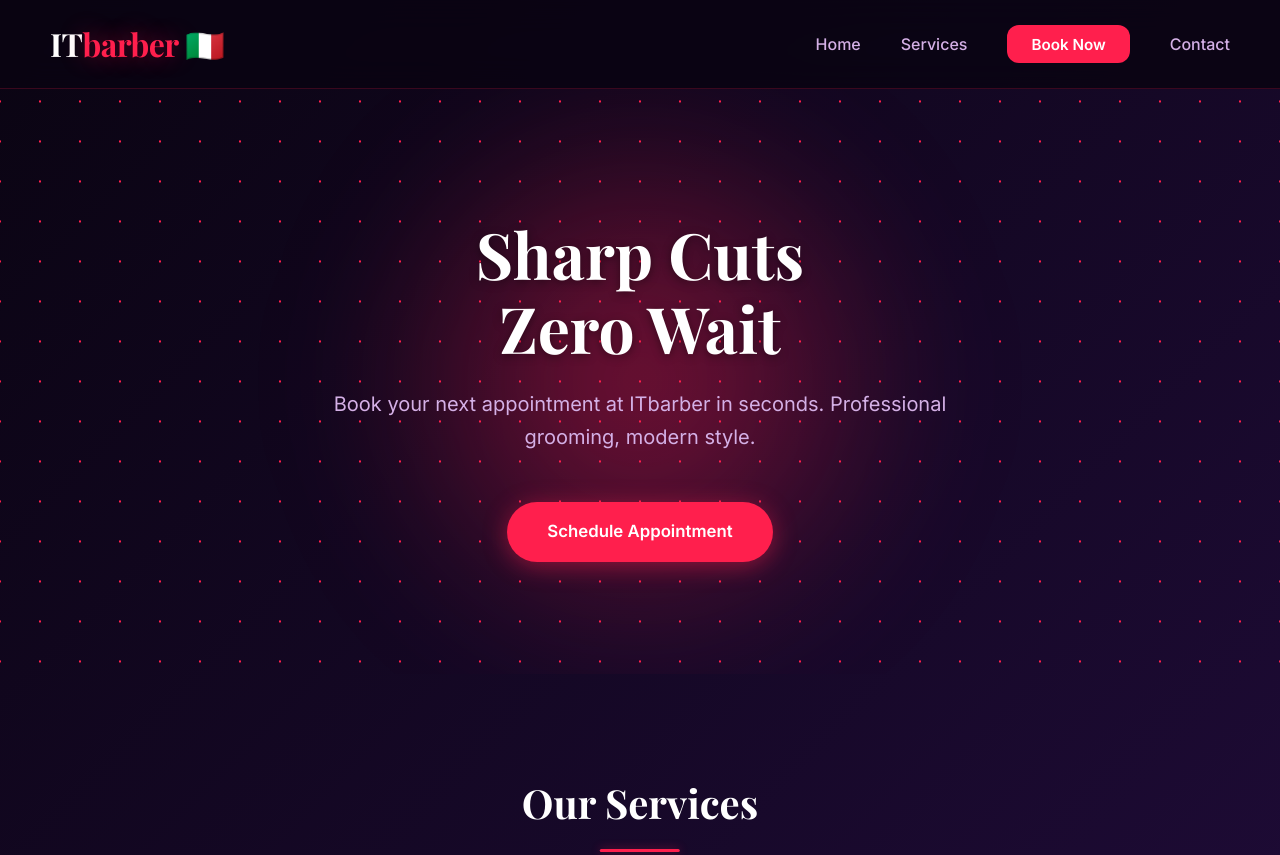
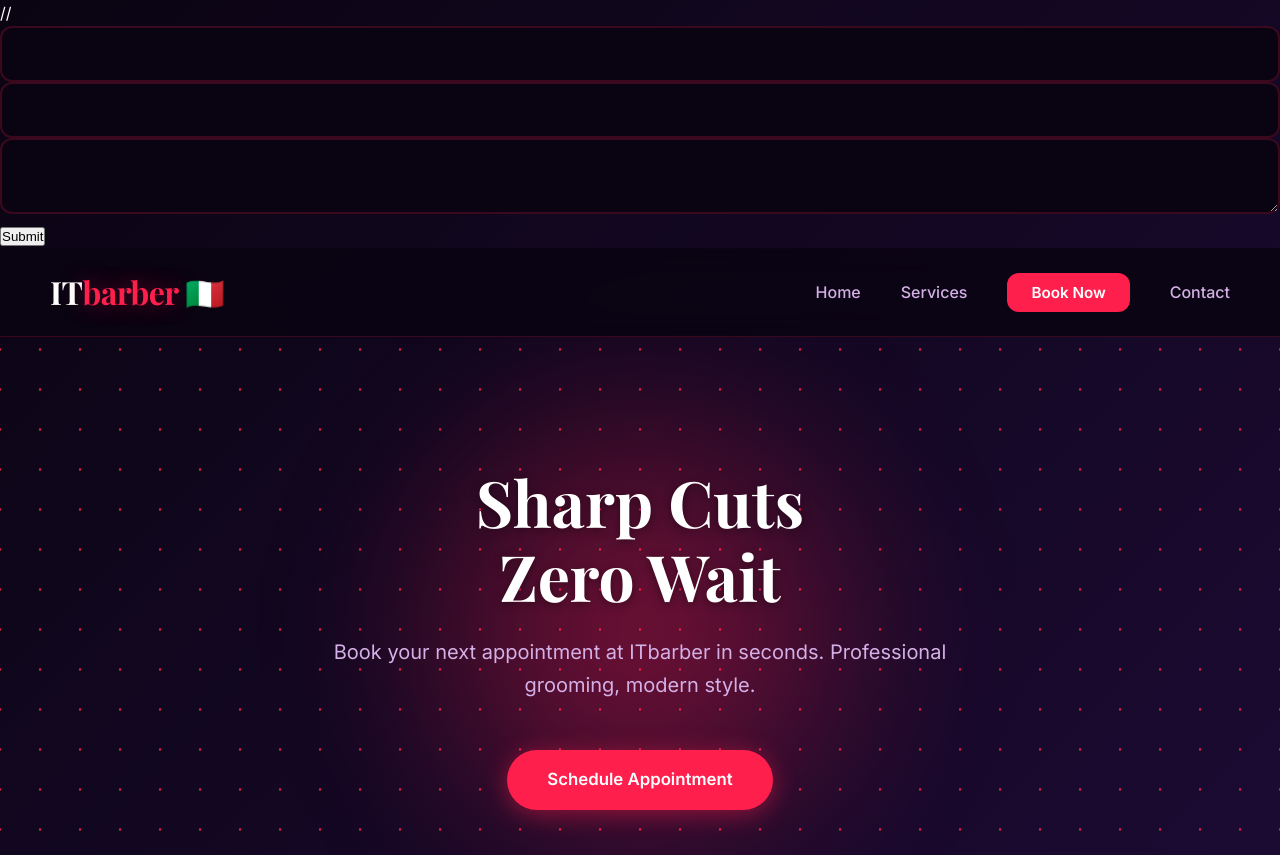
Before and after one commit to Abderx-no/itbarber, a plain HTML site: page index.html in a window 1280 px wide. Shown: the top 855 px of the page. Drawn offline with nearby package versions, Linux system fonts and the light colour scheme.

Commit message:
Update index.html

```diff
--- a/index.html
+++ b/index.html
@@ -4,6 +4,14 @@
   <meta charset="UTF-8">
   <meta name="viewport" content="width=device-width, initial-scale=1.0">
   <title>ITbarber 🇮🇹 | Premium Cuts & Scheduling</title>
+  //<!-- Your Web3Forms form -->
+  <form action="https://api.web3forms.com/submit" method="POST">
+  <input type="hidden" name="access_key" value="b0d4613d-812e-452a-8df5-01e6a6e15f73">
+  <input type="text" name="name" required>
+  <input type="email" name="email" required>
+  <textarea name="message" required></textarea>
+  <button type="submit">Submit</button>
+</form>
 
   <link rel="stylesheet" href="style.css">
 
```
